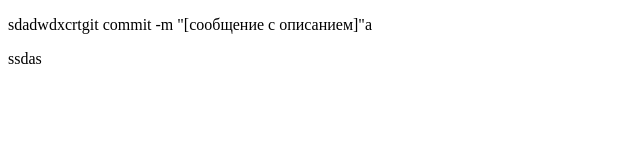
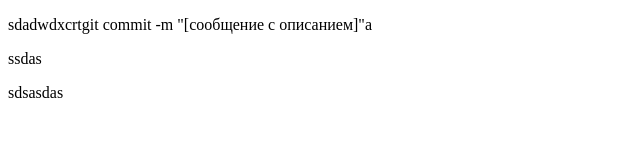
Before and after one commit to drebot96/git, a plain HTML site: page index.html in a window 1280 px wide. Shown: the full height of the page, 0-640 px from the left. Drawn offline with Linux system fonts and the light colour scheme.

Commit message:
add description

```diff
--- a/index.html
+++ b/index.html
@@ -8,5 +8,6 @@
 <body>
     <p>sdadwdxcrtgit commit -m "[сообщение с описанием]"a</p>
     <a>ssdas</a>
+    <p>sdsasdas</p>
 </body>
 </html>
```
